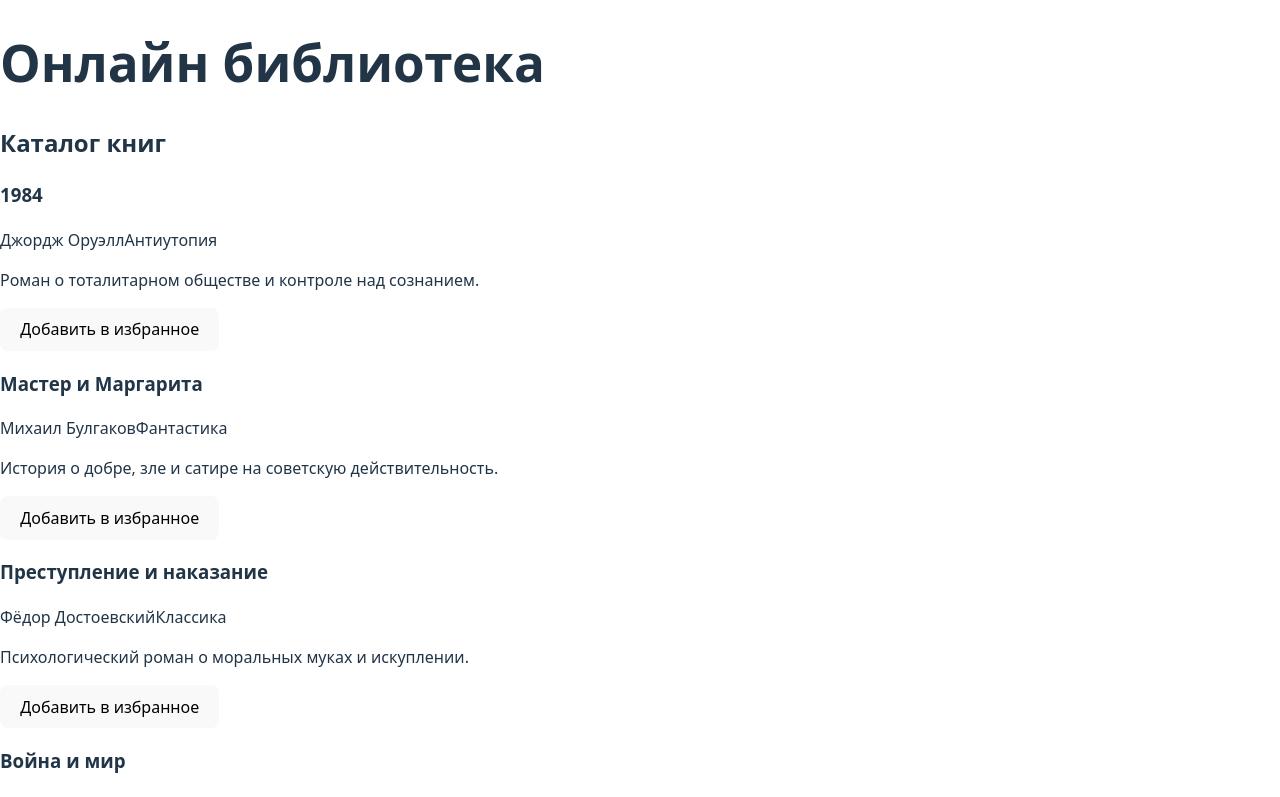
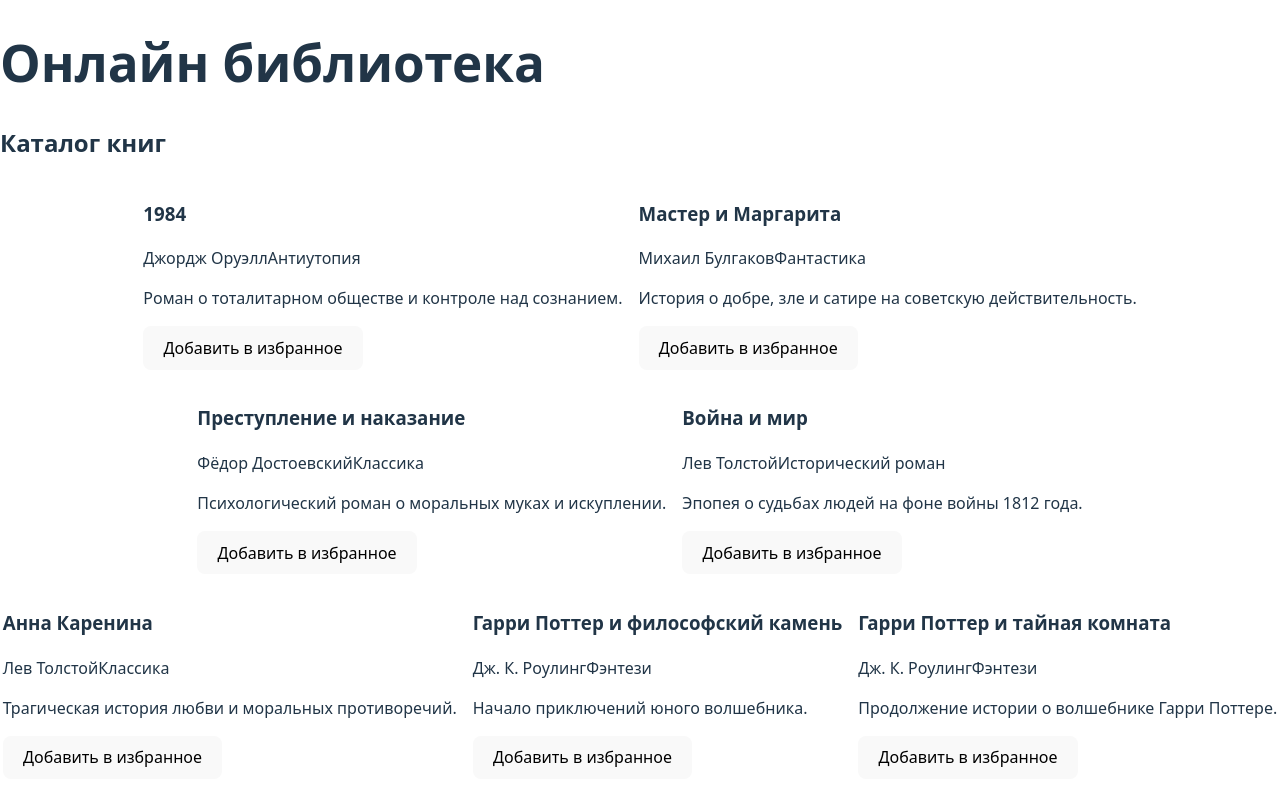
Before and after one commit to IrinaRyazanskaya/online-library, a React (Vite) app: page / in a window 1280 px wide. Shown: the top 797 px of the page. Built offline with nearby package versions, Linux system fonts and the light colour scheme.

Commit message:
Добавила компонент фильтр по жанру

```diff
--- /dev/null
+++ b/src/components/card-container/card-container.css
@@ -0,0 +1,6 @@
+.card-container {
+  display: flex;
+  flex-wrap: wrap;
+  gap: 16px;
+  justify-content: center;
+}
--- a/src/components/card-container/card-container.tsx
+++ b/src/components/card-container/card-container.tsx
@@ -1,5 +1,7 @@
 import type { Book } from "../../types";
 import { BookCard } from "../book-card";
+
+import "./card-container.css";
 
 type CardContainerProps = {
   books: Book[];
--- /dev/null
+++ b/src/components/genre-filter/index.ts
@@ -0,0 +1 @@
+export * from "./genre-filter";
```
Also changed, not shown: src/components/genre-filter/genre-filter.tsx (added, +23 -0 lines).
